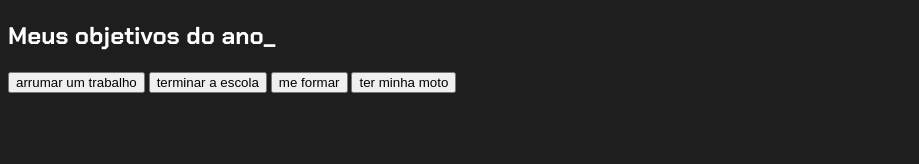
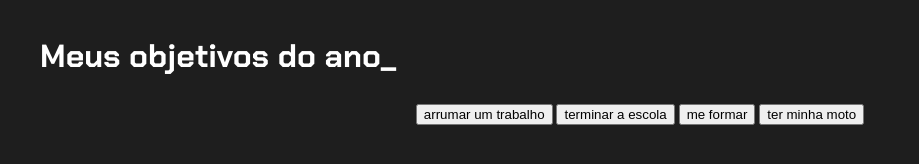
Before and after one commit to Mirellafnd22/VsCode3E, a plain HTML site: page index.html in a window 1280 px wide. Shown: the whole page, without its empty margins (0-919 px from the left). Drawn offline with Linux system fonts and the light colour scheme.

Commit message:
Add files via upload

```diff
--- a/style.css
+++ b/style.css
@@ -12,3 +12,19 @@ body{
     color: var(--branco);
     font-family: 'Chakra Petch', sans-serif;
 }
+
+.conteudo-principal {
+    display: flex;
+    flex-direction: column;
+    justify-content: center;
+    align-items: center;
+    max-width: 1200px;
+    width: 100%;
+    margin: 0 auto;
+}
+
+.titulo-principal {
+    text-align: left;
+    width: 100%;
+    font-size: 32px;
+}
```
